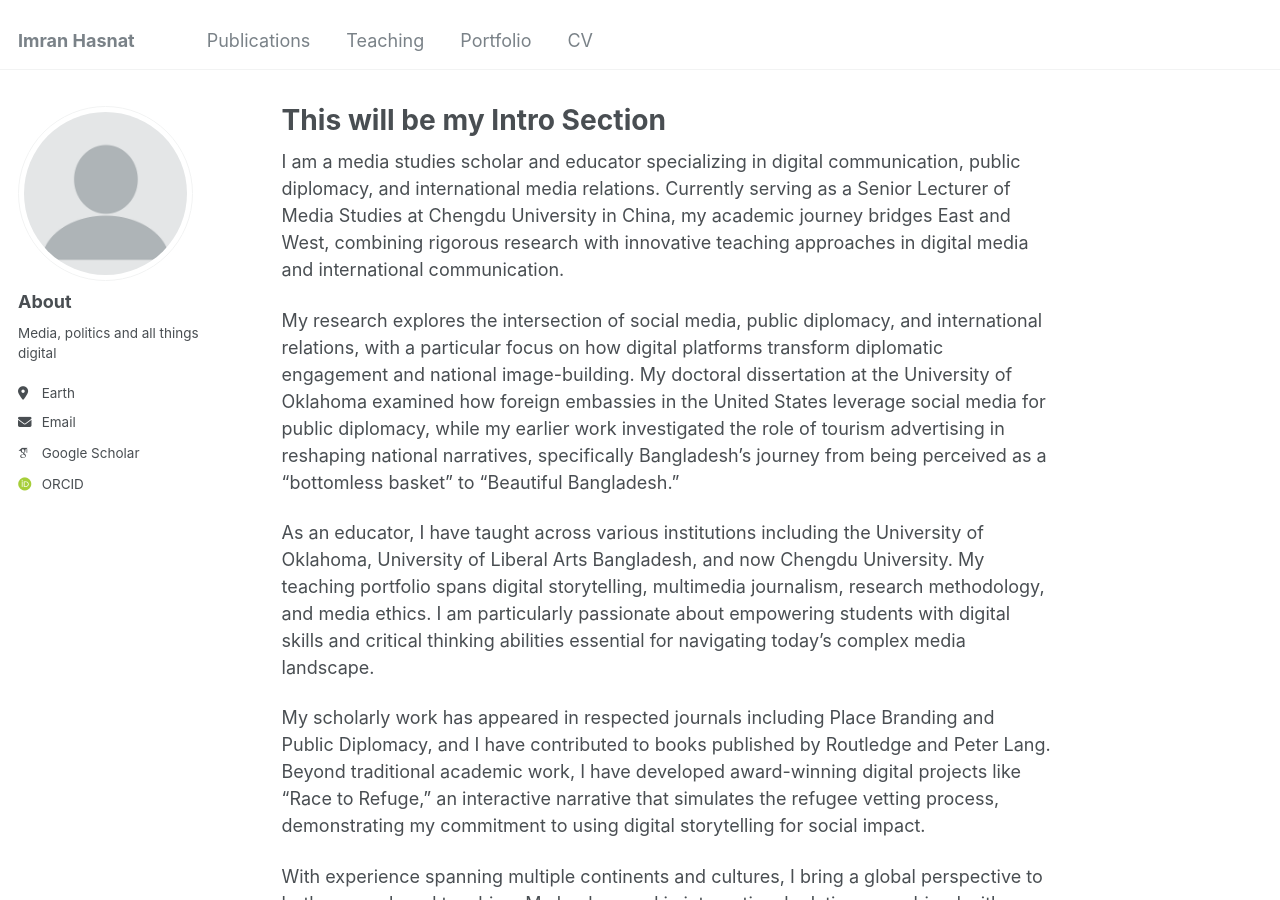
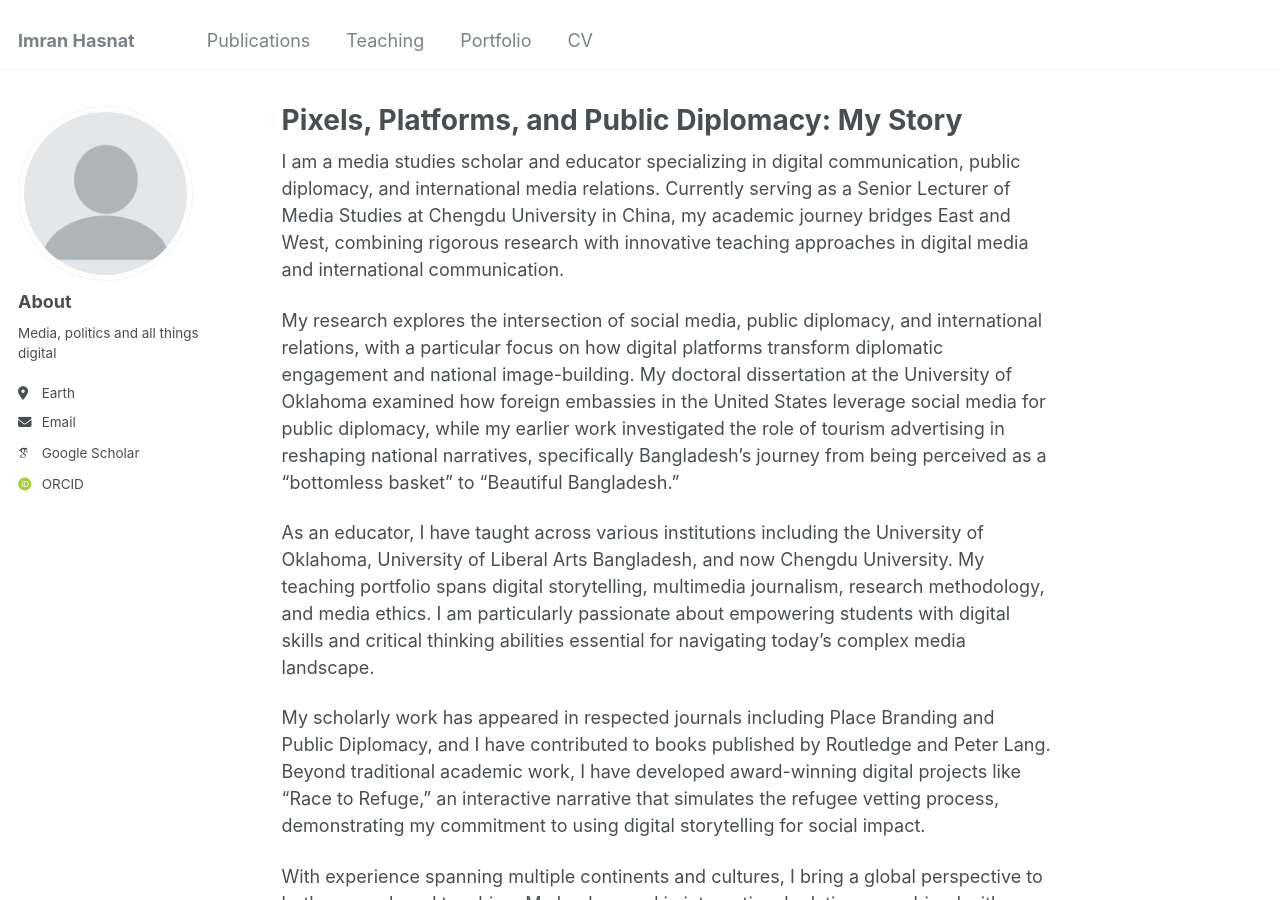
Before and after one commit to imranpalash/imranhasnat, a Jekyll site: the page built from _pages/about.md, in a window 1280 px wide and 900 px high. Built offline with Jekyll 4.4.1, drawn with Linux system fonts in a browser that asks for light colours; some web fonts are replaced.

Commit message:
Update about.md

```diff
--- a/_pages/about.md
+++ b/_pages/about.md
@@ -1,6 +1,6 @@
 ---
 permalink: /
-title: "This will be my Intro Section"
+title: "Pixels, Platforms, and Public Diplomacy: My Story"
 author_profile: true
 redirect_from:
   - /about/
```
